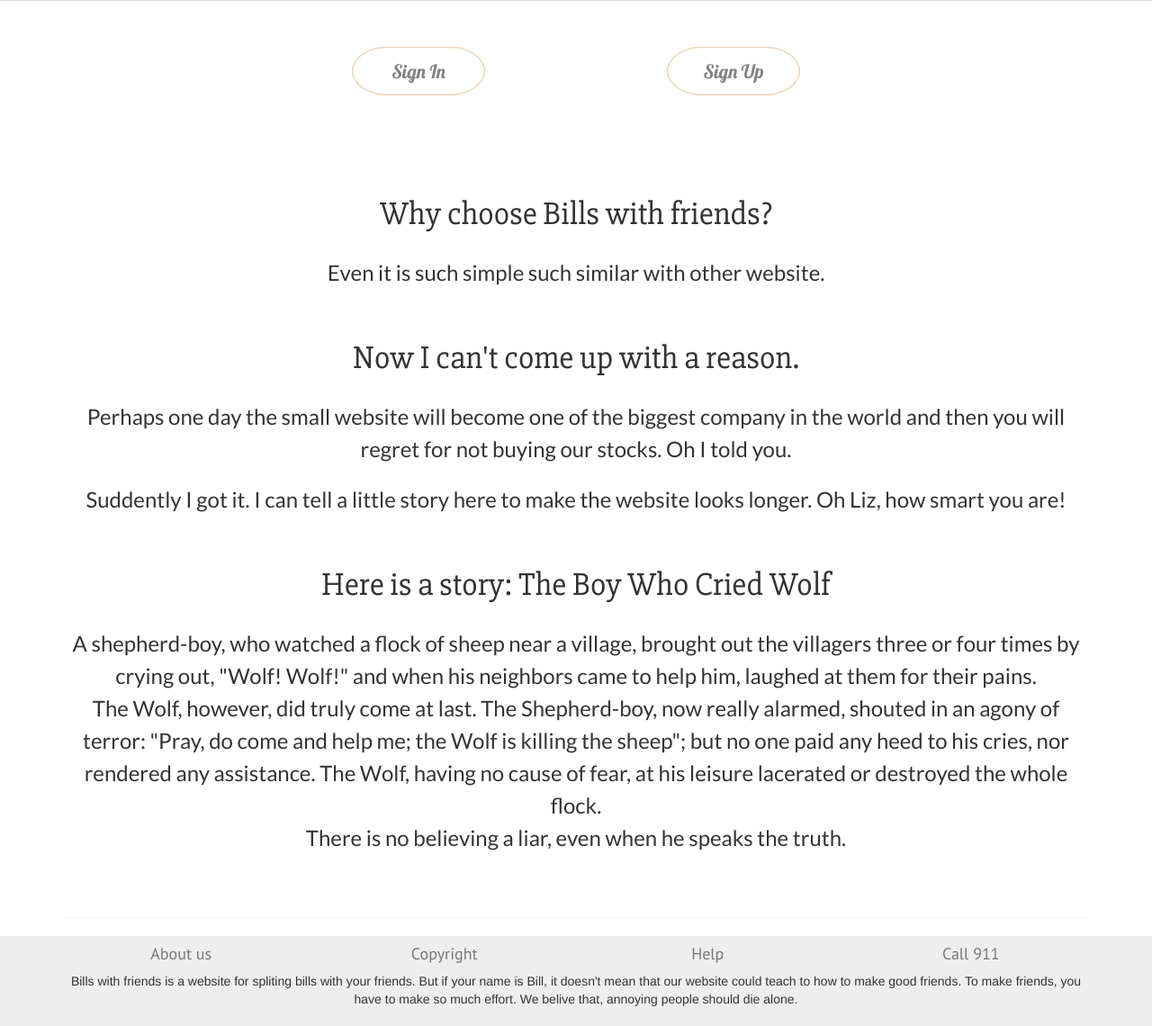
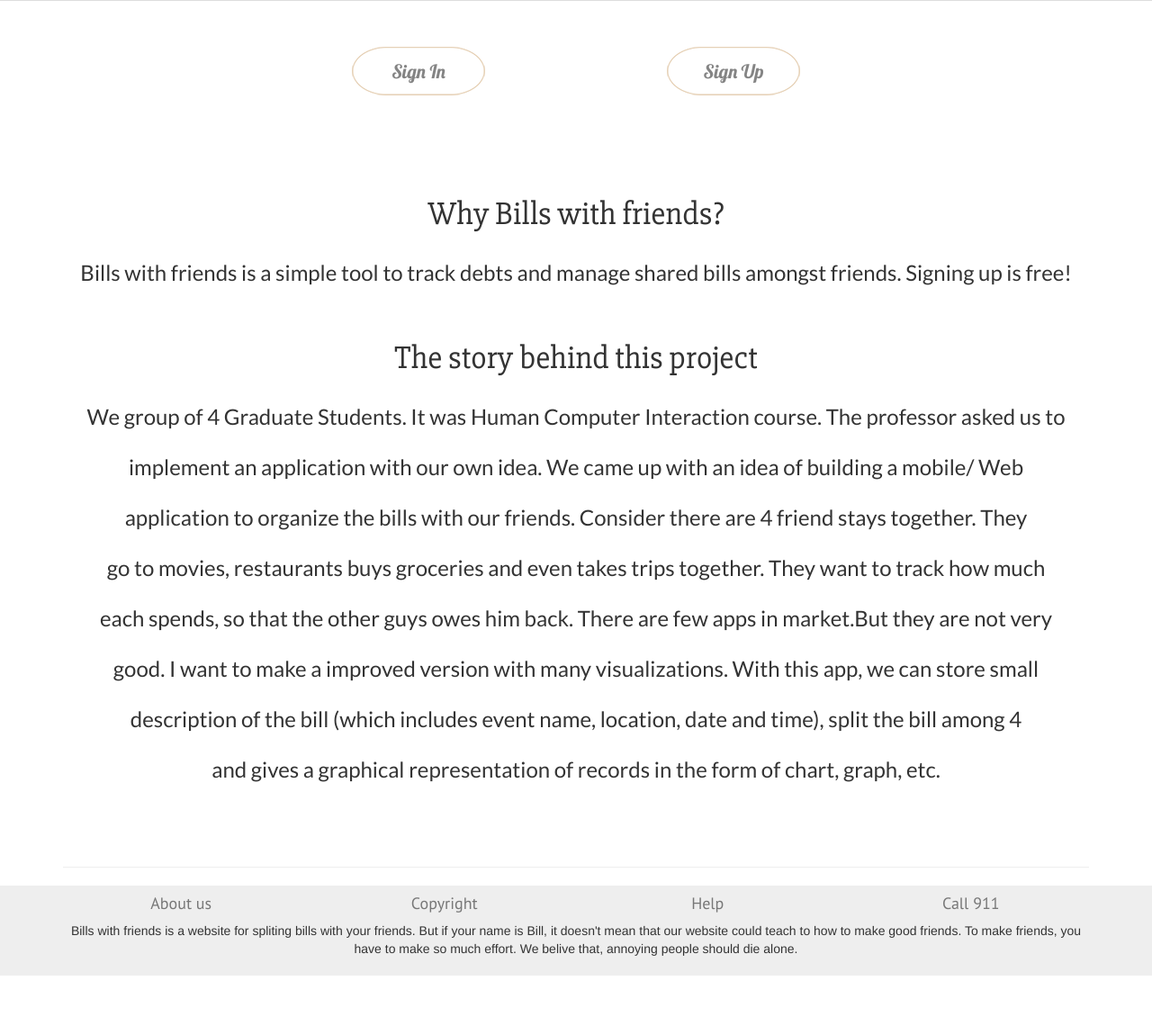
Before and after one commit to naveenprasath/HCIProject, a Django app: page / in a window 1280 px wide. Shown: the part 686-1826 px from the top of the page at 90% size. After the commit the page ends 1770 px from the top, so only its background shows below. Run offline with Django 3.2, Linux system fonts and the light colour scheme.

Commit message:
Update index.html

```diff
--- a/bwf/templates/index.html
+++ b/bwf/templates/index.html
@@ -21,15 +21,19 @@
 
 
 	<div class="container">
-		<h1>Why choose Bills with friends?</h1>
-		<h3>Even it is such simple such similar with other website.</h3>
+		<h1>Why Bills with friends?</h1>
+		<h3>Bills with friends is a simple tool to track debts and manage shared bills amongst friends. Signing up is free!</h3>
 		<br>
-		<h1>Now I can't come up with a reason.</h1>
-		<h3>Perhaps one day the small website will become one of the biggest company in the world and then you will regret for not buying our stocks. Oh I told you.</h3>
-		<h3>Suddently I got it. I can tell a little story here to make the website looks longer. Oh Liz, how smart you are!</h3>
+		<h1>The story behind this project</h1>
+		<h3>We group of 4 Graduate Students. It was Human Computer Interaction course. The professor asked us to </h3>
+		<h3>implement an application with our own idea. We came up with an idea of building a mobile/ Web        </h3>
+		<h3>application to organize the bills with our friends. Consider there are 4 friend stays together. They </h3>
+		<h3>go to movies, restaurants buys groceries and even takes trips together. They want to track how much  </h3>
+		<h3>each spends, so that the other guys owes him back. There are few apps in market.But they are not very</h3>
+		<h3>good. I want to make a improved version with many visualizations. With this app, we can store small  </h3>
+		<h3>description of the bill (which includes event name, location, date and time), split the bill among 4 </h3>
+		<h3>and gives a graphical representation of records in the form of chart, graph, etc.					 </h3>
 		<br>
-		<h1>Here is a story: The Boy Who Cried Wolf</h1>
-		<h3>A shepherd-boy, who watched a flock of sheep near a village, brought out the villagers three or four times by crying out, "Wolf! Wolf!" and when his neighbors came to help him, laughed at them for their pains.<br>The Wolf, however, did truly come at last. The Shepherd-boy, now really alarmed, shouted in an agony of terror: "Pray, do come and help me; the Wolf is killing the sheep"; but no one paid any heed to his cries, nor rendered any assistance. The Wolf, having no cause of fear, at his leisure lacerated or destroyed the whole flock.<br>There is no believing a liar, even when he speaks the truth.</h3>
 		<br><br>
 		<hr>
 	</div>
```
